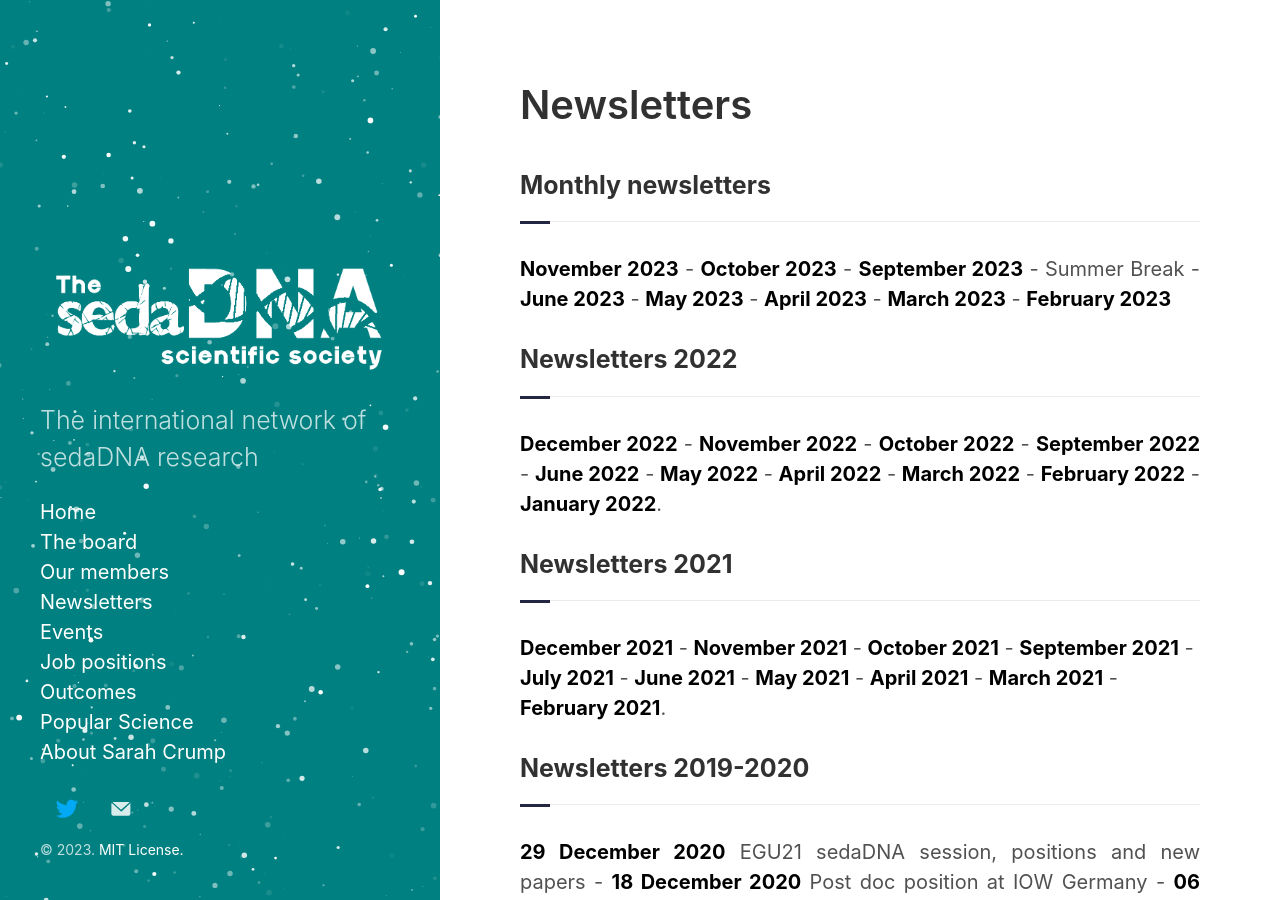
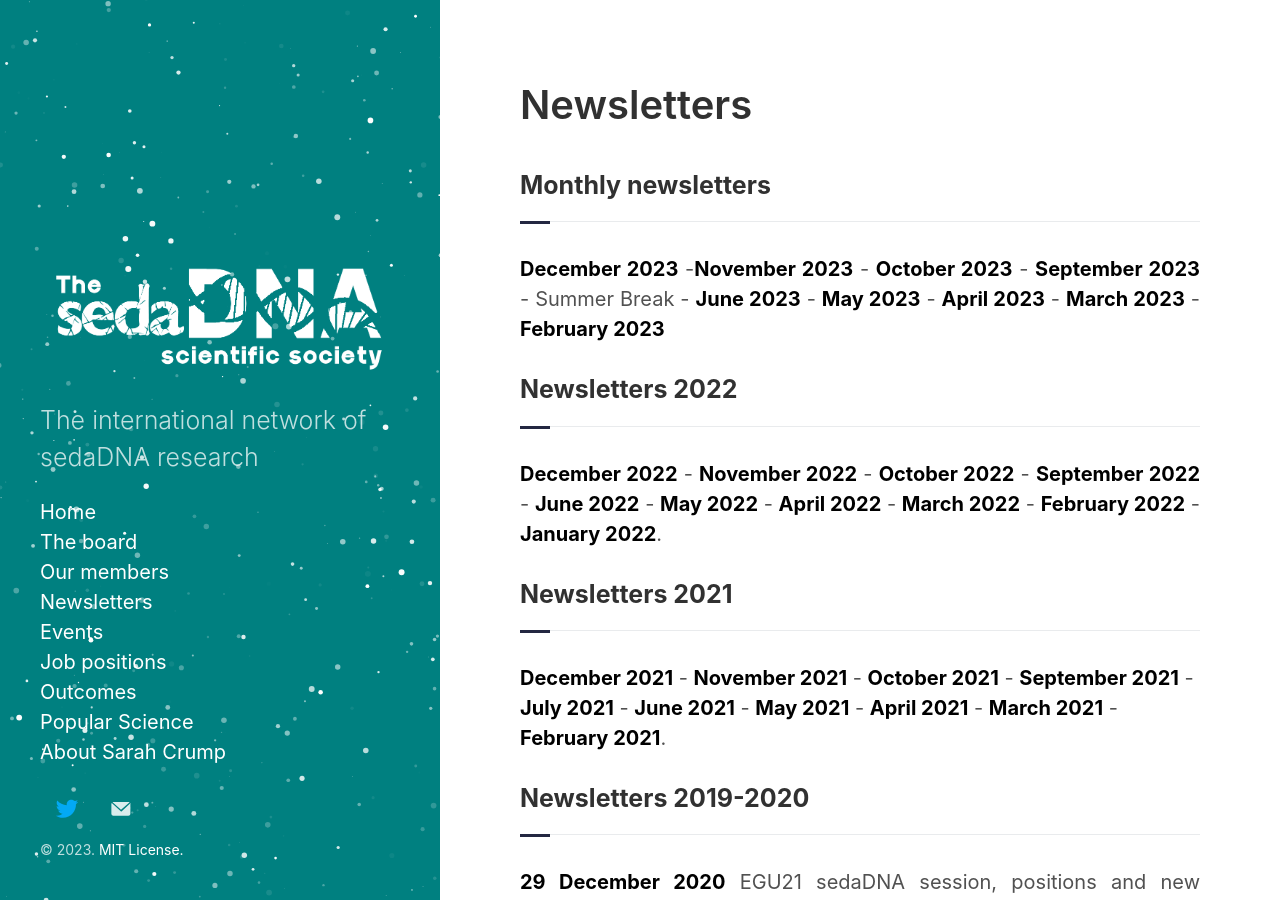
Before and after one commit to sedadna/sedadna.github.io, a Jekyll site: the page built from category/news.md, in a window 1280 px wide and 900 px high. Built offline with Jekyll 4.4.1, drawn with Linux system fonts in a browser that asks for light colours.

Commit message:
Update news.md

```diff
--- a/category/news.md
+++ b/category/news.md
@@ -8,7 +8,7 @@
 </div>
 <div class="intro">
 <p>
-<a href="https://sedadna.github.io/category/news/23-11.html" target="_blank"><b>November 2023</b></a> - <a href="https://sedadna.github.io/category/news/23-10.html" target="_blank"><b>October 2023</b></a> - <a href="https://sedadna.github.io/category/news/23-09.html" target="_blank"><b>September 2023</b></a> - Summer Break - <a href="https://sedadna.github.io/category/news/23-06.html" target="_blank"><b>June 2023</b></a> - <a href="https://sedadna.github.io/category/news/23-05.html" target="_blank"><b>May 2023</b></a> - <a href="https://sedadna.github.io/category/news/23-04.html" target="_blank"><b>April 2023</b></a> - <a href="https://sedadna.github.io/category/news/23-03.html" target="_blank"><b>March 2023</b></a> - <a href="https://sedadna.github.io/category/news/23-02.html" target="_blank"><b>February 2023</b></a>
+<a href="https://sedadna.github.io/category/news/23-12.html" target="_blank"><b>December 2023</b></a> -<a href="https://sedadna.github.io/category/news/23-11.html" target="_blank"><b>November 2023</b></a> - <a href="https://sedadna.github.io/category/news/23-10.html" target="_blank"><b>October 2023</b></a> - <a href="https://sedadna.github.io/category/news/23-09.html" target="_blank"><b>September 2023</b></a> - Summer Break - <a href="https://sedadna.github.io/category/news/23-06.html" target="_blank"><b>June 2023</b></a> - <a href="https://sedadna.github.io/category/news/23-05.html" target="_blank"><b>May 2023</b></a> - <a href="https://sedadna.github.io/category/news/23-04.html" target="_blank"><b>April 2023</b></a> - <a href="https://sedadna.github.io/category/news/23-03.html" target="_blank"><b>March 2023</b></a> - <a href="https://sedadna.github.io/category/news/23-02.html" target="_blank"><b>February 2023</b></a>
 <p>
 <div class="section">
 <h3 class="section-title underline">Newsletters 2022</h3>
```
